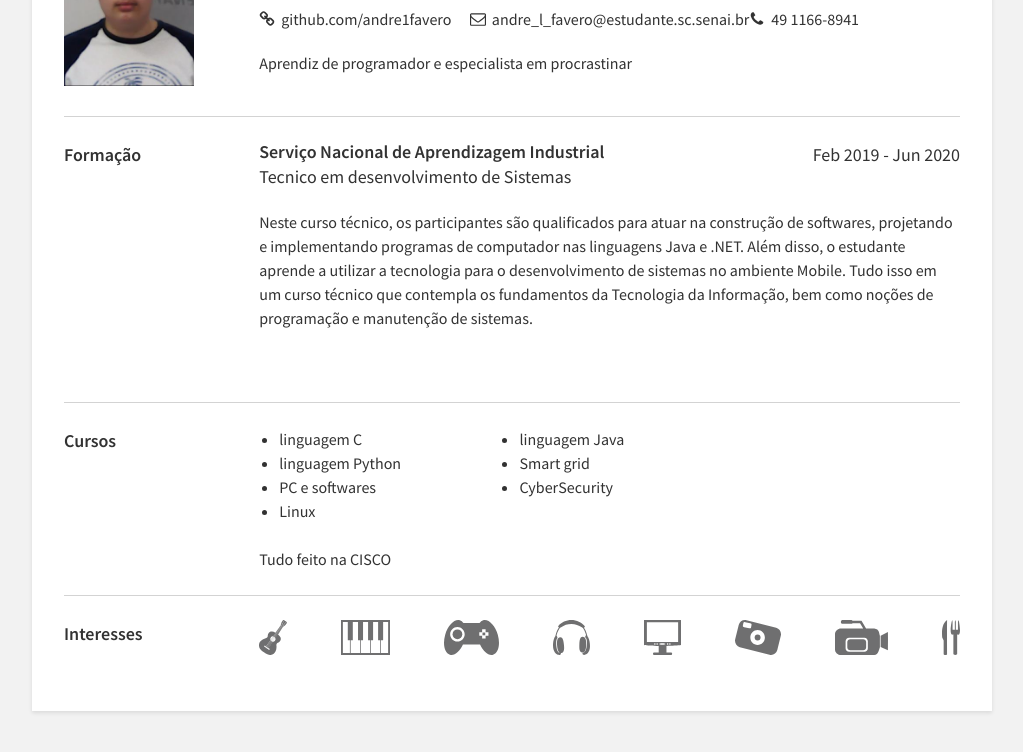
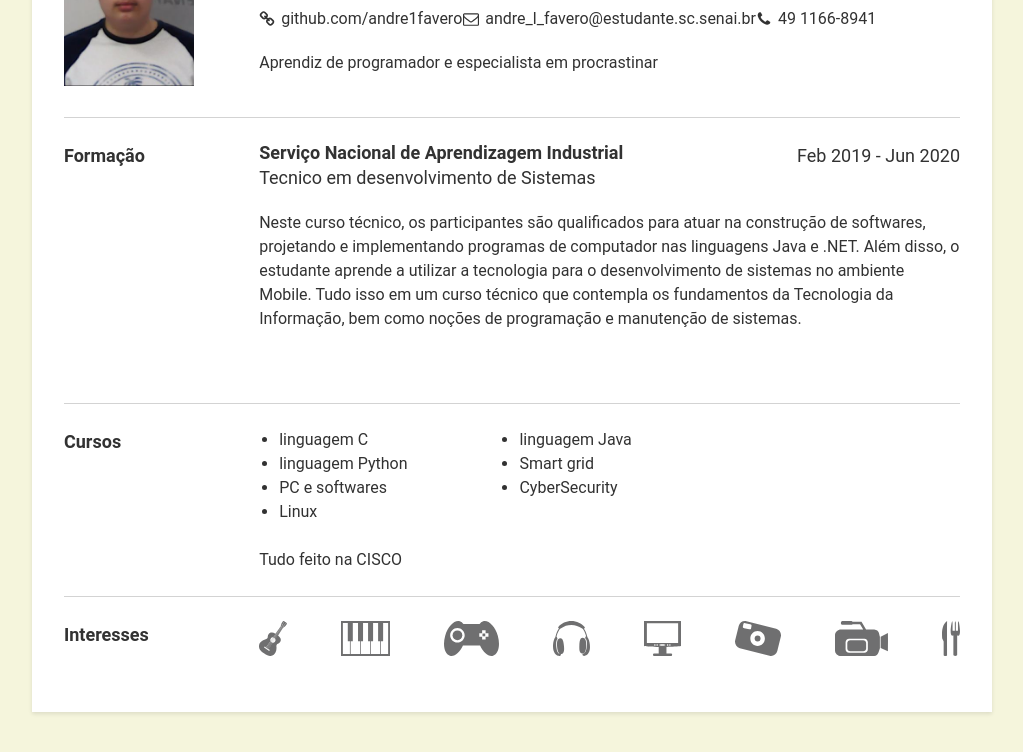
Before and after one commit to andre1favero/andre_l_favero.github.io, a plain HTML site: page index.html in a window 1280 px wide. Shown: the part 183-935 px from the top of the page, without its empty margins (128-1151 px from the left). Drawn offline with nearby package versions, Linux system fonts and the light colour scheme.

Commit message:
Update style.css
font and background

```diff
--- a/style.css
+++ b/style.css
@@ -6,9 +6,9 @@ html {
 }
 
 body {
-  font-family: 'Source Sans Pro', sans-serif;
+  font-family: 'roboto';
   line-height: 1.5;
-  background: #F2F2F2;
+  background: #f5f5dc;
   color: #323232;
 }
 
```
